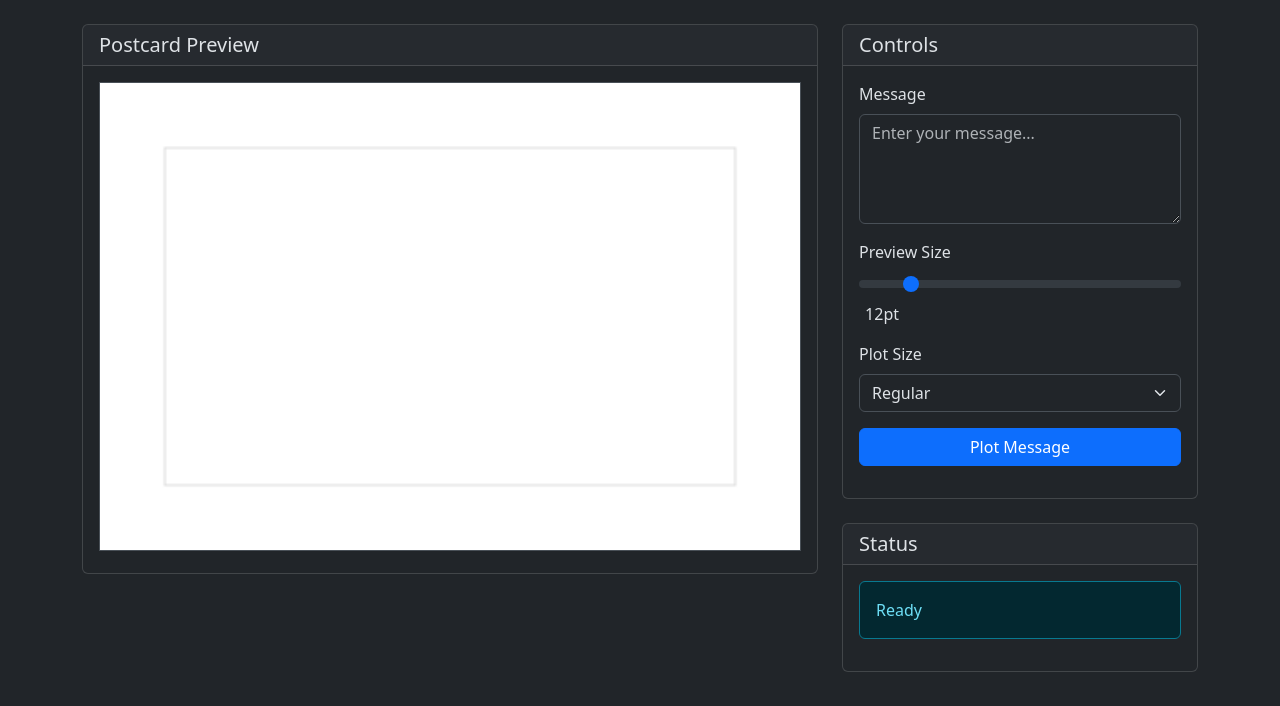
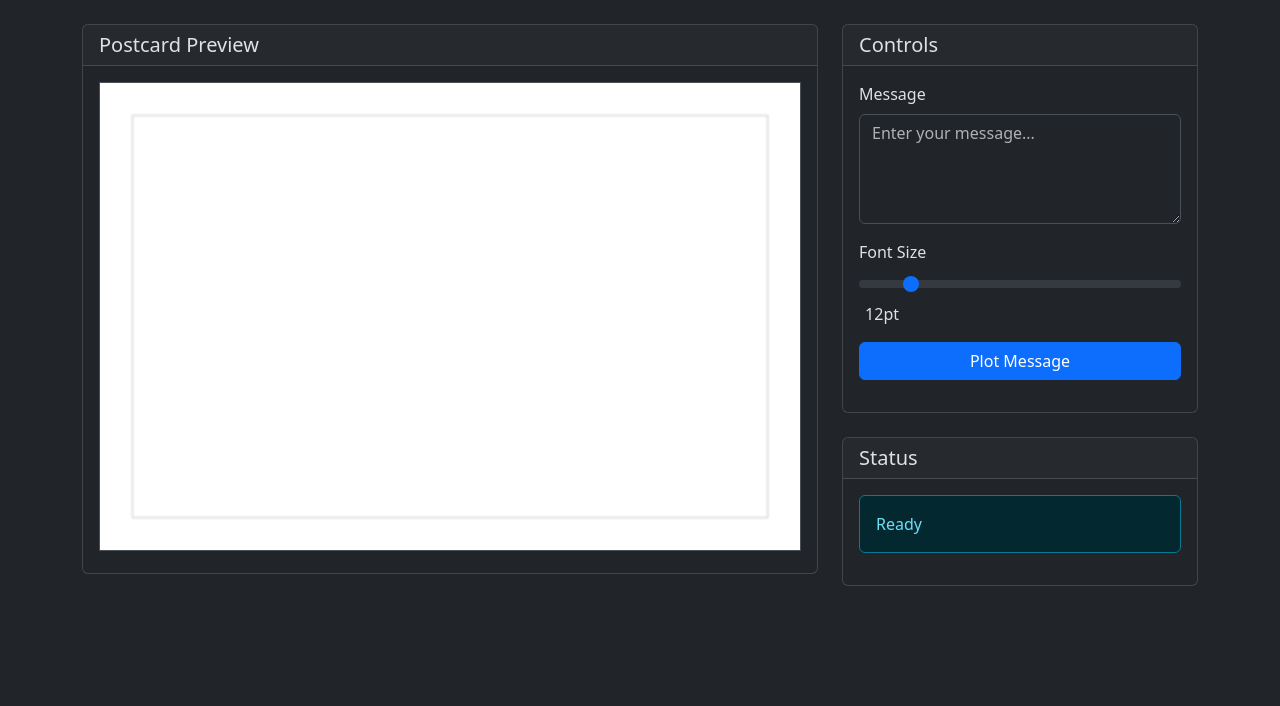
Before and after one commit to kylelegare/textwriterforaxidraw, a Flask app: page / in a window 1280 px wide. Shown: the top 706 px of the page. Run offline with Flask 2, Linux system fonts and the light colour scheme.

Commit message:
Trying fotn preview correlation again

```diff
--- a/main.py
+++ b/main.py
@@ -6,9 +6,14 @@ import xml.etree.ElementTree as ET
 app = Flask(__name__)
 CORS(app)
 
-FIXED_SCALE = 0.004
-AXIDRAW_WIDTH_MM = 152.4
-AXIDRAW_HEIGHT_MM = 101.6
+# Constants for unit conversion
+POINTS_PER_INCH = 72
+MM_PER_INCH = 25.4
+POINTS_TO_MM = MM_PER_INCH / POINTS_PER_INCH  # 0.35277777...
+
+# Physical dimensions
+POSTCARD_WIDTH_MM = 152.4  # 6 inches
+POSTCARD_HEIGHT_MM = 101.6  # 4 inches
 
 def get_glyph_info(character):
     tree = ET.parse("static/fonts/PremiumUltra54.svg")
@@ -21,41 +26,76 @@ def get_glyph_info(character):
             }
     return None
 
-def create_plotter_svg(text, size_multiplier=1.0):
+def create_plotter_svg(text, font_size_pt):
+    # Calculate the scale factor to convert from font units to physical mm
+    # Standard PostScript font size is 1000 units = 1 em = font_size in points
+    # So if font_size is 12pt, we want 1000 units = 12pt = 12 * POINTS_TO_MM mm
+    scale_factor = (font_size_pt * POINTS_TO_MM) / 1000
+
     paths = []
     x_offset = 0
-    # Scale both the word spacing and letter spacing by the size multiplier
-    word_spacing = 750 * size_multiplier
+    y_offset = 0
+    margin_mm = 20 * POINTS_TO_MM  # 20pt margins converted to mm
 
-    for char in text:
-        if char == ' ':
-            x_offset += word_spacing
-            continue
+    words = text.split()
+    current_line = []
+    current_line_width = 0
 
-        glyph_info = get_glyph_info(char)
-        if glyph_info:
-            path = f'<path d="{glyph_info["path"]}" transform="translate({x_offset},0)" />'
-            paths.append(path)
-            # Scale the letter spacing by the size multiplier
-            x_offset += glyph_info['advance'] * size_multiplier
+    # Word wrapping
+    for word in words:
+        word_width = 0
+        word_paths = []
+        word_offsets = []
 
-    # Adjust the base scale by the size multiplier
-    adjusted_scale = FIXED_SCALE * size_multiplier
+        # Calculate word width and collect paths
+        for char in word:
+            glyph_info = get_glyph_info(char)
+            if glyph_info:
+                word_width += glyph_info['advance'] * scale_factor
+                word_paths.append(glyph_info['path'])
+                word_offsets.append(x_offset + word_width - (glyph_info['advance'] * scale_factor))
+
+        # Check if word fits on current line
+        if current_line_width + word_width + (750 * scale_factor if current_line else 0) <= POSTCARD_WIDTH_MM - 2 * margin_mm:
+            # Add word to current line
+            if current_line:
+                x_offset += 750 * scale_factor  # Word spacing
+                current_line_width += 750 * scale_factor
+            current_line.extend(zip(word_paths, word_offsets))
+            current_line_width += word_width
+        else:
+            # Add current line to paths
+            for path, offset in current_line:
+                paths.append(f'<path d="{path}" transform="translate({offset + margin_mm},{y_offset + margin_mm})" />')
+
+            # Start new line
+            y_offset += font_size_pt * POINTS_TO_MM * 1.5  # Line spacing
+            x_offset = 0
+            current_line = list(zip(word_paths, word_offsets))
+            current_line_width = word_width
+
+            # Check if we've exceeded the postcard height
+            if y_offset > POSTCARD_HEIGHT_MM - 2 * margin_mm:
+                break
+
+    # Add remaining line
+    for path, offset in current_line:
+        paths.append(f'<path d="{path}" transform="translate({offset + margin_mm},{y_offset + margin_mm})" />')
 
     svg = f'''<?xml version="1.0" encoding="UTF-8" standalone="no"?>
         <svg xmlns="http://www.w3.org/2000/svg"
              version="1.1"
-             viewBox="0 0 {AXIDRAW_WIDTH_MM} {AXIDRAW_HEIGHT_MM}"
-             height="{AXIDRAW_HEIGHT_MM}mm"
-             width="{AXIDRAW_WIDTH_MM}mm">
+             viewBox="0 0 {POSTCARD_WIDTH_MM} {POSTCARD_HEIGHT_MM}"
+             height="{POSTCARD_HEIGHT_MM}mm"
+             width="{POSTCARD_WIDTH_MM}mm">
             <g stroke="black"
                stroke-width="0.3"
                fill="none"
-               transform="translate(40,60) scale({adjusted_scale},-{adjusted_scale})">
+               transform="scale(1,-1)">
                 {"".join(paths)}
             </g>
         </svg>'''
-    print("Generated SVG:", svg)
+
     return svg
 
 @app.route('/')
@@ -71,8 +111,9 @@ def test_plot():
     try:
         data = request.json
         text = data.get('text', '')
-        size = float(data.get('size', 1.0))  # Default to 1.0 if not provided
-        svg_content = create_plotter_svg(text, size)
+        font_size = float(data.get('fontSize', 12))  # Default to 12pt
+
+        svg_content = create_plotter_svg(text, font_size)
         print("Generated SVG:", svg_content)
 
         ad = axidraw.AxiDraw()
--- a/templates/index.html
+++ b/templates/index.html
@@ -49,18 +49,9 @@
                         </div>
 
                         <div class="mb-3">
-                            <label for="fontSize" class="form-label">Preview Size</label>
+                            <label for="fontSize" class="form-label">Font Size</label>
                             <input type="range" class="form-range" id="fontSize" min="8" max="36" value="12">
                             <span id="fontSizeValue">12pt</span>
-                        </div>
-
-                        <div class="mb-3">
-                            <label for="plotSize" class="form-label">Plot Size</label>
-                            <select class="form-select" id="plotSize">
-                                <option value="1">Regular</option>
-                                <option value="1.5">Large (50% bigger)</option>
-                                <option value="2">Biggest (100% bigger)</option>
-                            </select>
                         </div>
 
                         <div class="mb-3">
@@ -83,13 +74,22 @@
 
     <script>
         document.addEventListener('DOMContentLoaded', () => {
-            const AXIDRAW_WIDTH_MM = 152.4;
-            const AXIDRAW_HEIGHT_MM = 101.6;
-            const MM_TO_PT = 2.83465;
+            // Constants for unit conversion
+            const POINTS_PER_INCH = 72;
+            const MM_PER_INCH = 25.4;
+            const POINTS_TO_MM = MM_PER_INCH / POINTS_PER_INCH;  // 0.35277777...
+
+            // Physical postcard dimensions in mm
+            const POSTCARD_WIDTH_MM = 152.4;  // 6 inches
+            const POSTCARD_HEIGHT_MM = 101.6;  // 4 inches
+
+            // Convert physical dimensions to points for canvas
+            const CANVAS_WIDTH_PT = (POSTCARD_WIDTH_MM / MM_PER_INCH) * POINTS_PER_INCH;
+            const CANVAS_HEIGHT_PT = (POSTCARD_HEIGHT_MM / MM_PER_INCH) * POINTS_PER_INCH;
 
             const canvas = document.getElementById('previewCanvas');
-            canvas.width = AXIDRAW_WIDTH_MM * MM_TO_PT;
-            canvas.height = AXIDRAW_HEIGHT_MM * MM_TO_PT;
+            canvas.width = CANVAS_WIDTH_PT;
+            canvas.height = CANVAS_HEIGHT_PT;
 
             const ctx = canvas.getContext('2d');
             const messageText = document.getElementById('messageText');
@@ -106,20 +106,49 @@
             messageText.addEventListener('input', updatePreview);
 
             function updatePreview() {
+                // Clear canvas
                 ctx.fillStyle = 'white';
                 ctx.fillRect(0, 0, canvas.width, canvas.height);
 
+                // Draw border (margins)
                 ctx.strokeStyle = '#ddd';
-                ctx.strokeRect(40, 40, canvas.width - 80, canvas.height - 80);
+                const margin = 20;  // 20pt margins
+                ctx.strokeRect(margin, margin, canvas.width - 2*margin, canvas.height - 2*margin);
 
+                // Set up text rendering
                 ctx.fillStyle = 'black';
                 const fontSizeVal = parseInt(fontSize.value);
                 ctx.font = `${fontSizeVal}pt PremiumUltra`;
 
-                document.fonts.ready.then(() => {
-                    const text = messageText.value;
-                    ctx.fillText(text, 40, 60 + fontSizeVal);
-                });
+                // Word wrapping
+                const text = messageText.value;
+                const words = text.split(' ');
+                let line = '';
+                let y = margin + fontSizeVal + 5;  // Start position
+                const x = margin;
+
+                for (let word of words) {
+                    const testLine = line + (line ? ' ' : '') + word;
+                    const metrics = ctx.measureText(testLine);
+
+                    if (metrics.width > canvas.width - 2*margin && line) {
+                        ctx.fillText(line, x, y);
+                        line = word;
+                        y += fontSizeVal * 1.5;  // Line spacing
+
+                        // Check if we've exceeded canvas height
+                        if (y > canvas.height - margin) {
+                            break;
+                        }
+                    } else {
+                        line = testLine;
+                    }
+                }
+
+                // Draw remaining text
+                if (line && y <= canvas.height - margin) {
+                    ctx.fillText(line, x, y);
+                }
             }
 
             plotBtn.addEventListener('click', async () => {
@@ -135,7 +164,7 @@
                         },
                         body: JSON.stringify({
                             text: messageText.value,
-                            size: parseFloat(document.getElementById('plotSize').value)
+                            fontSize: parseInt(fontSize.value)
                         })
                     });
 
```
